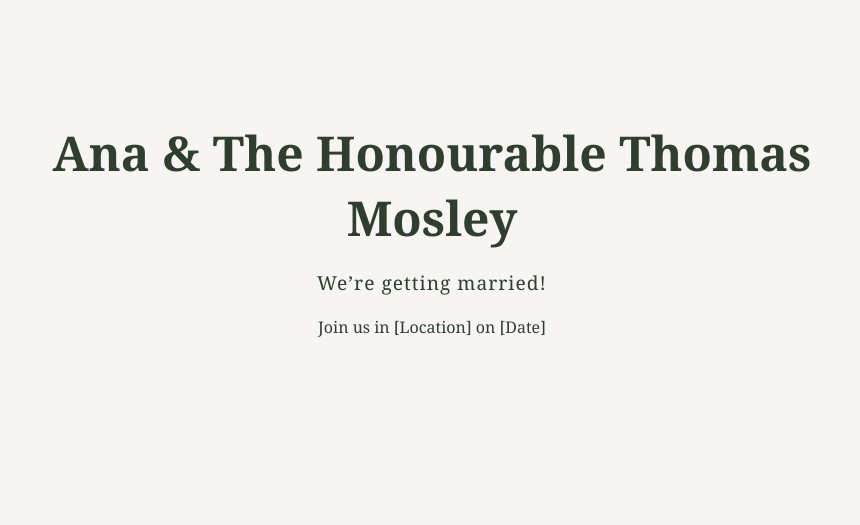
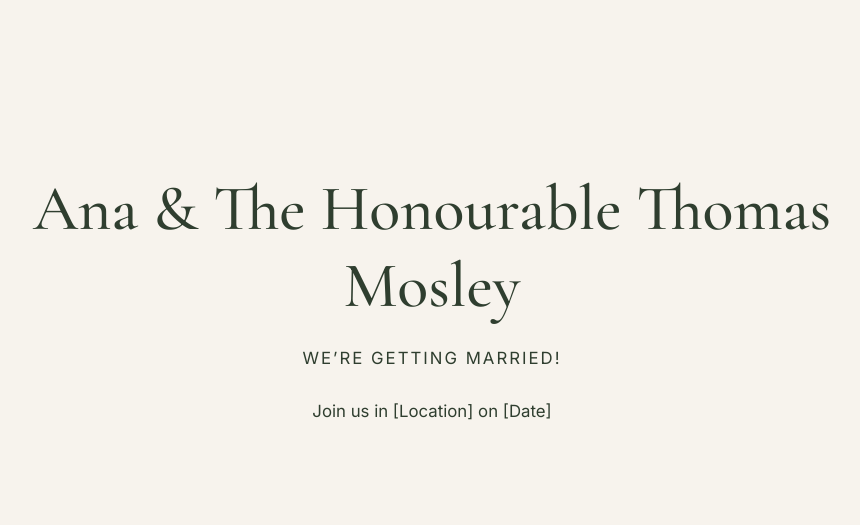
Before and after one commit to ana-grg/Wedding-website, a plain HTML site: page index.html in a window 1280 px wide. Shown: the whole page, without its empty margins (208-1068 px from the left). Drawn offline with nearby package versions, Linux system fonts and the light colour scheme.

Commit message:
Update styles in style.css for improved layout

```diff
--- a/style.css
+++ b/style.css
@@ -1,24 +1,36 @@
 body {
   margin: 0;
-  font-family: 'Georgia', serif;
-  background-color: #f7f5f2;
+  background-color: #f7f3ed;
   color: #2f3e2f;
+  font-family: 'Inter', sans-serif;
 }
 
 .container {
-  max-width: 800px;
+  max-width: 900px;
   margin: 0 auto;
-  padding: 80px 20px;
+  padding: 90px 24px;
   text-align: center;
 }
 
+.hero {
+  padding: 80px 20px;
+}
+
 .hero h1 {
-  font-size: 3rem;
-  margin-bottom: 10px;
+  font-family: 'Cormorant Garamond', serif;
+  font-size: 4rem;
+  font-weight: 500;
+  margin: 0 0 20px;
 }
 
 .subtitle {
-  font-size: 1.2rem;
-  margin-bottom: 20px;
-  letter-spacing: 1px;
+  font-size: 1.1rem;
+  letter-spacing: 2px;
+  text-transform: uppercase;
+  margin-bottom: 24px;
 }
+
+.hero p {
+  font-size: 1.05rem;
+  line-height: 1.7;
+}
```
